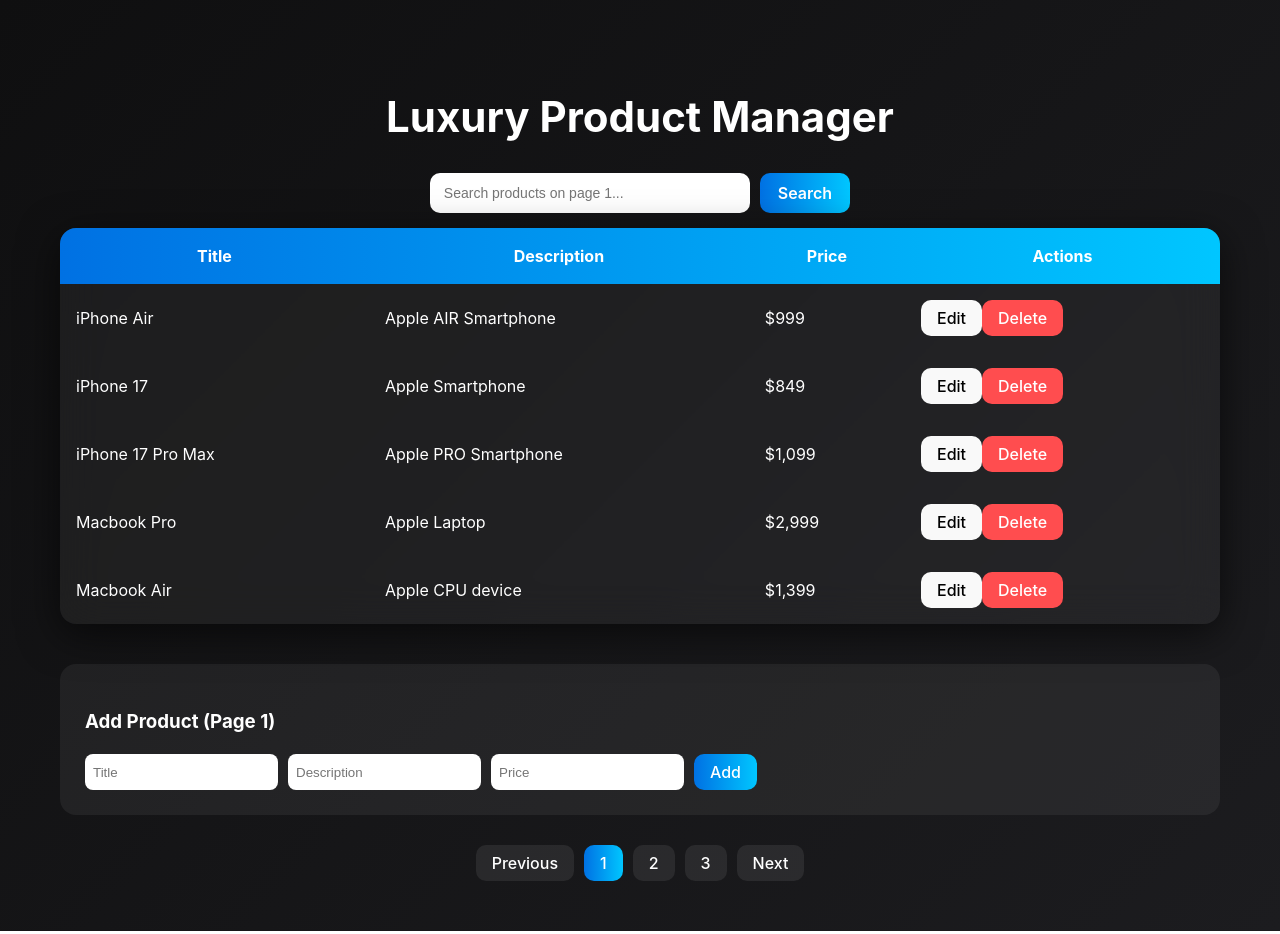
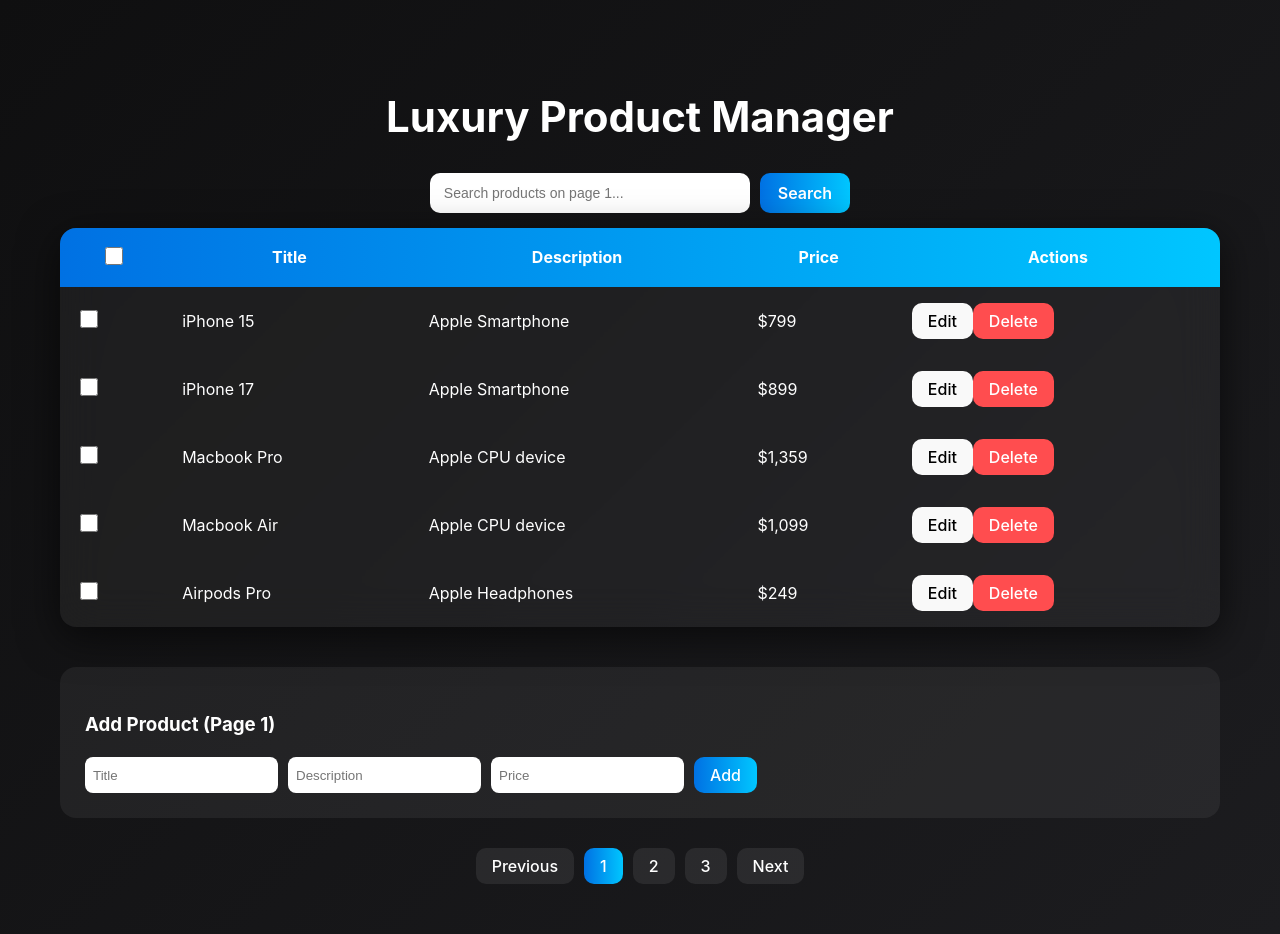
Before and after one commit to henriisaj5-web/reactproject, a React (Vite) app: page / in a window 1280 px wide. Built offline with nearby package versions, Linux system fonts and the light colour scheme; data requests are answered from the project's data file.

Commit message:
Initial commit

```diff
--- a/db.json
+++ b/db.json
@@ -1,74 +1,74 @@
 {
   "page1Products": [
     {
-      "title": "iPhone Air",
-      "description": "Apple AIR Smartphone",
-      "price": 999,
-      "id": "a9bc"
+      "id": "3b5d",
+      "title": "iPhone 15",
+      "description": "Apple Smartphone",
+      "price": 799
     },
     {
-      "id": "3a43",
-      "title": "iPhone 17 ",
+      "id": "0dda",
+      "title": "iPhone 17",
       "description": "Apple Smartphone",
-      "price": 849
+      "price": 899
     },
     {
-      "id": "9708",
-      "title": "iPhone 17 Pro Max",
-      "description": "Apple PRO Smartphone",
+      "id": "4640",
+      "title": "Macbook Pro",
+      "description": "Apple CPU device",
+      "price": 1359
+    },
+    {
+      "id": "1176",
+      "title": "Macbook Air",
+      "description": "Apple CPU device",
       "price": 1099
     },
     {
-      "id": "fe62",
-      "title": "Macbook Pro",
-      "description": "Apple Laptop",
-      "price": 2999
-    },
-    {
-      "id": "1df0",
-      "title": "Macbook Air",
-      "description": "Apple CPU device",
-      "price": 1399
+      "id": "1adb",
+      "title": "Airpods Pro",
+      "description": "Apple Headphones",
+      "price": 249
     }
   ],
   "page2Products": [
     {
-      "id": "dd4c",
-      "title": "iPad",
-      "description": "Apple Tablet",
-      "price": 899
+      "id": "fe47",
+      "title": "iPad Pro",
+      "description": "Apple PRO Tablet",
+      "price": 999
     },
     {
-      "id": "dd10",
+      "id": "25a4",
       "title": "iPad Air",
       "description": "Apple Tablet",
-      "price": 1299
+      "price": 699
     },
     {
-      "id": "f876",
-      "title": "iPad Pro 13\"",
-      "description": "Apple Pro Tablet",
-      "price": 1599
+      "id": "217f",
+      "title": "Airpods Max",
+      "description": "Apple Over-ear Headphones",
+      "price": 599
     }
   ],
   "page3Products": [
     {
-      "id": "1c5d",
-      "title": "Airpods Pro",
-      "description": "Apple Headphones",
-      "price": 259
+      "id": "a092",
+      "title": "HomePod",
+      "description": "Apple Smart home device",
+      "price": 699
     },
     {
-      "id": "469d",
-      "title": "Airpods 4",
-      "description": "Apple Headphones Wireless",
+      "id": "d81a",
+      "title": "Apple Pencil",
+      "description": "Apple Stylus",
       "price": 199
     },
     {
-      "id": "6a95",
-      "title": "Airpods Max",
-      "description": "Apple Pro Headphones",
-      "price": 599
+      "title": "HomePod mini",
+      "description": "Apple Smart home device",
+      "price": 55,
+      "id": "960c"
     }
   ]
 }
--- a/src/App.css
+++ b/src/App.css
@@ -141,6 +141,13 @@
   background: linear-gradient(90deg,#0071e3,#00c6ff);
 }
 
+/* CHECKBOXES */
+input[type="checkbox"] {
+  width: 18px;
+  height: 18px;
+  cursor: pointer;
+}
+
 /* RESPONSIVE */
 @media (max-width: 900px) {
   .container { padding: 30px 15px; }
--- a/src/App.tsx
+++ b/src/App.tsx
@@ -7,6 +7,7 @@
   description: string;
   price: number;
 };
+
 const API_BASE = import.meta.env.VITE_API_BASE;
 
 export default function App() {
@@ -33,6 +34,9 @@
   const [searchTerm, setSearchTerm] = useState("");
   const [searchTriggered, setSearchTriggered] = useState(false);
 
+  const [selectedProducts, setSelectedProducts] = useState<number[]>([]);
+  const [selectAll, setSelectAll] = useState(false);
+
   const pageKey = `page${currentPage}Products`;
 
   // ================= FETCH =================
@@ -42,10 +46,12 @@
     fetch(`${API_BASE}/page3Products`).then(r => r.json()).then(setPage3Products);
   }, []);
 
-  // reset search when switching pages
+  // reset search and selection when switching pages
   useEffect(() => {
     setSearchTerm("");
     setSearchTriggered(false);
+    setSelectedProducts([]);
+    setSelectAll(false);
   }, [currentPage]);
 
   const getCurrentProducts = () => {
@@ -86,6 +92,7 @@
   const deleteProduct = (id: number) => {
     fetch(`${API_BASE}/${pageKey}/${id}`, { method: "DELETE" })
       .then(() => setCurrentProducts(getCurrentProducts().filter(p => p.id !== id)));
+    setSelectedProducts(selectedProducts.filter(pid => pid !== id));
   };
 
   // ================= EDIT =================
@@ -125,7 +132,15 @@
     p.title.toLowerCase().includes(searchTerm.toLowerCase())
   );
 
-  // ================= RENDER =================
+  // keep selectAll checkbox in sync
+  useEffect(() => {
+    if (filteredProducts.length === 0) {
+      setSelectAll(false);
+      return;
+    }
+    setSelectAll(filteredProducts.every(p => selectedProducts.includes(p.id)));
+  }, [selectedProducts, filteredProducts]);
+
   return (
     <div className="container">
       <h2>Luxury Product Manager</h2>
@@ -150,6 +165,21 @@
       <table>
         <thead>
           <tr>
+            <th>
+              <input
+                type="checkbox"
+                checked={selectAll}
+                onChange={(e) => {
+                  const checked = e.target.checked;
+                  setSelectAll(checked);
+                  if (checked) {
+                    setSelectedProducts(filteredProducts.map(p => p.id));
+                  } else {
+                    setSelectedProducts([]);
+                  }
+                }}
+              />
+            </th>
             <th>Title</th>
             <th>Description</th>
             <th>Price</th>
@@ -160,13 +190,27 @@
         <tbody>
           {filteredProducts.length === 0 ? (
             <tr>
-              <td colSpan={4} className="no-results">
+              <td colSpan={5} className="no-results">
                 No products found
               </td>
             </tr>
           ) : (
             filteredProducts.map(p => (
               <tr key={p.id}>
+                <td>
+                  <input
+                    type="checkbox"
+                    checked={selectedProducts.includes(p.id)}
+                    onChange={(e) => {
+                      const checked = e.target.checked;
+                      if (checked) {
+                        setSelectedProducts([...selectedProducts, p.id]);
+                      } else {
+                        setSelectedProducts(selectedProducts.filter(id => id !== p.id));
+                      }
+                    }}
+                  />
+                </td>
                 <td>
                   {editingId === p.id ? (
                     <input
@@ -197,7 +241,6 @@
                     p.title
                   )}
                 </td>
-
                 <td>
                   {editingId === p.id ? (
                     <input
@@ -210,7 +253,6 @@
                     p.description
                   )}
                 </td>
-
                 <td>
                   {editingId === p.id ? (
                     <input
@@ -224,7 +266,6 @@
                     formatPrice(p.price)
                   )}
                 </td>
-
                 <td>
                   {editingId === p.id ? (
                     <>
```
Also changed, not shown: 1 other file (tests, documents, lock files or other folders).
